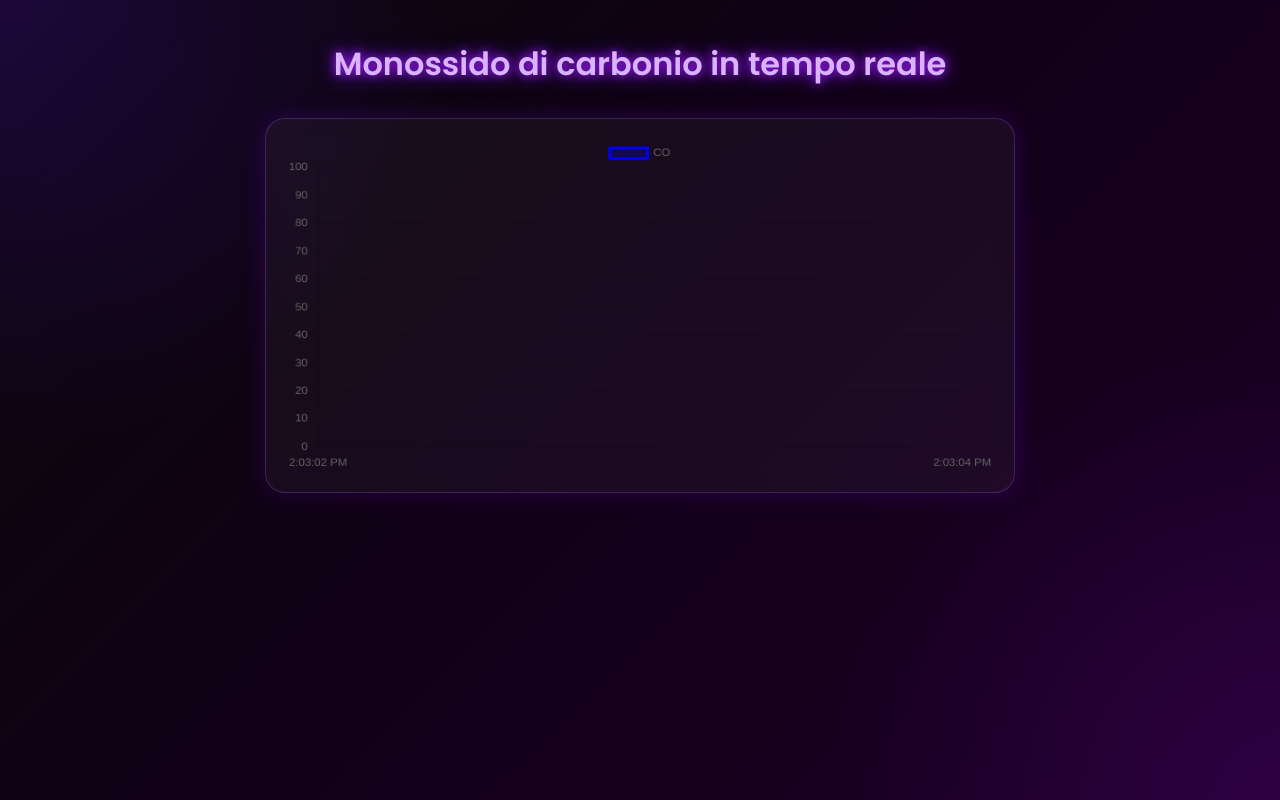
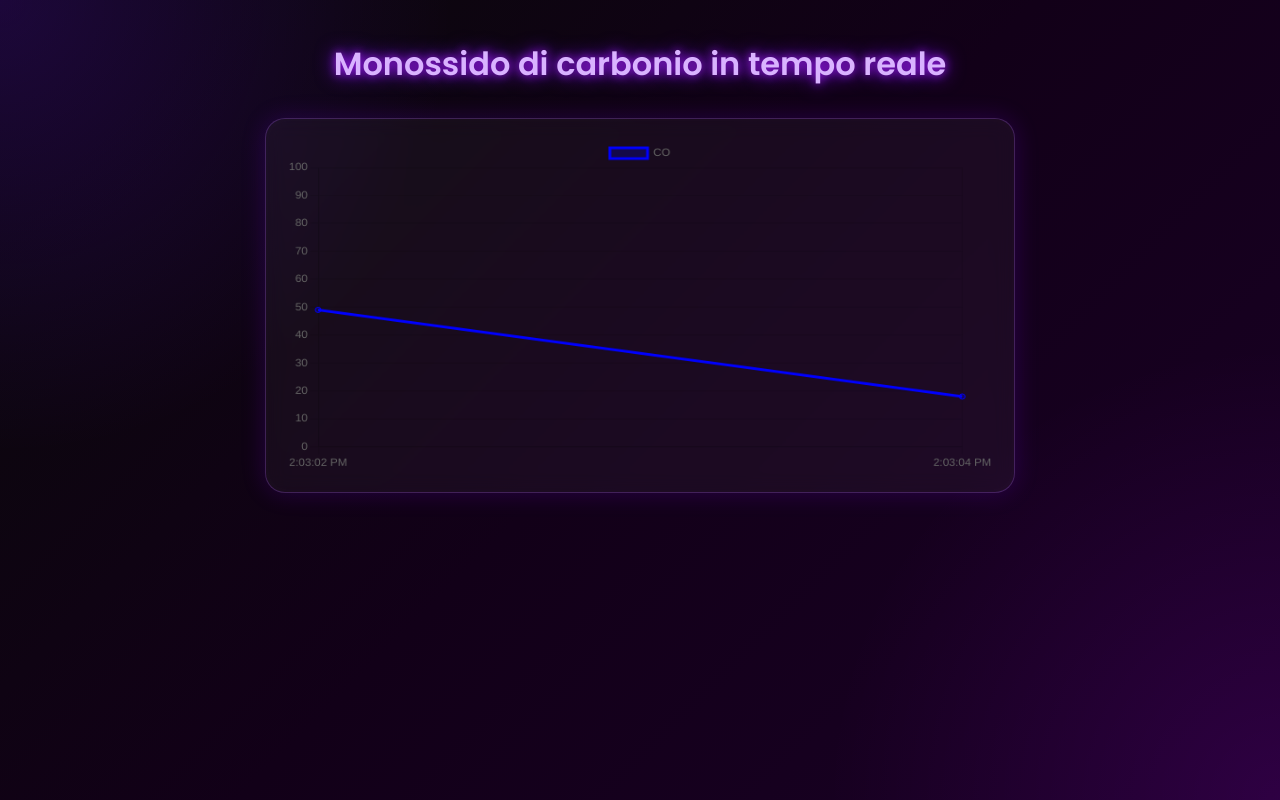
Before and after one commit to ChrY-s/chrys.github.io, a plain HTML site: page co.html in a window 1280 px wide. Drawn offline with nearby package versions, Linux system fonts and the light colour scheme; no server answers.

Commit message:
Update co.html

```diff
--- a/co.html
+++ b/co.html
@@ -41,12 +41,7 @@
         });
 
         async function getCo() {
-            const res = await fetch("/co");
-            const text = await res.text();
-
-            const co = parseFloat(text.trim());
-
-            return co;
+          return Math.floor(Math.random() * (50 - 15 + 1)) + 15;
         }
 
         // aggiorna grafico ogni 2 secondi
```
